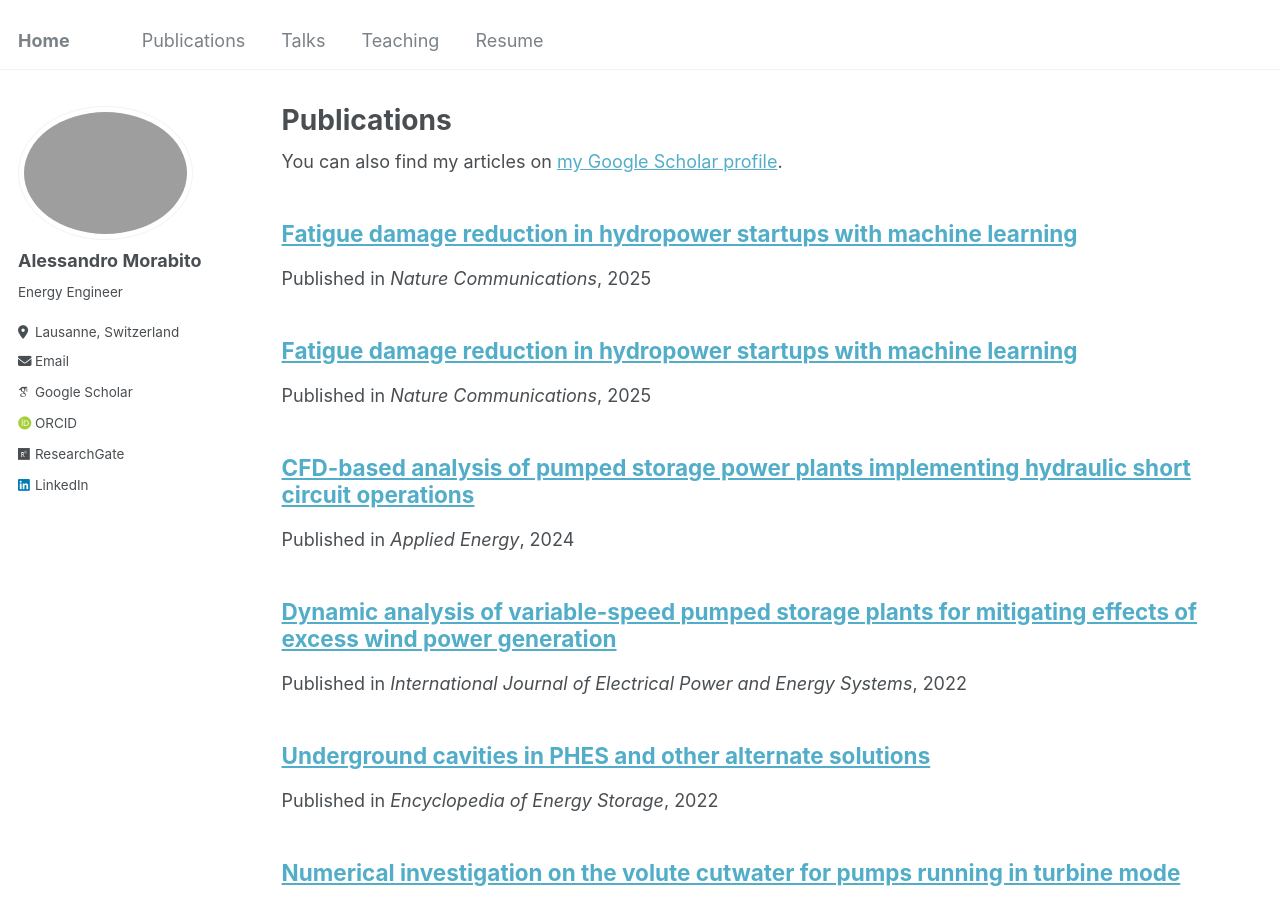
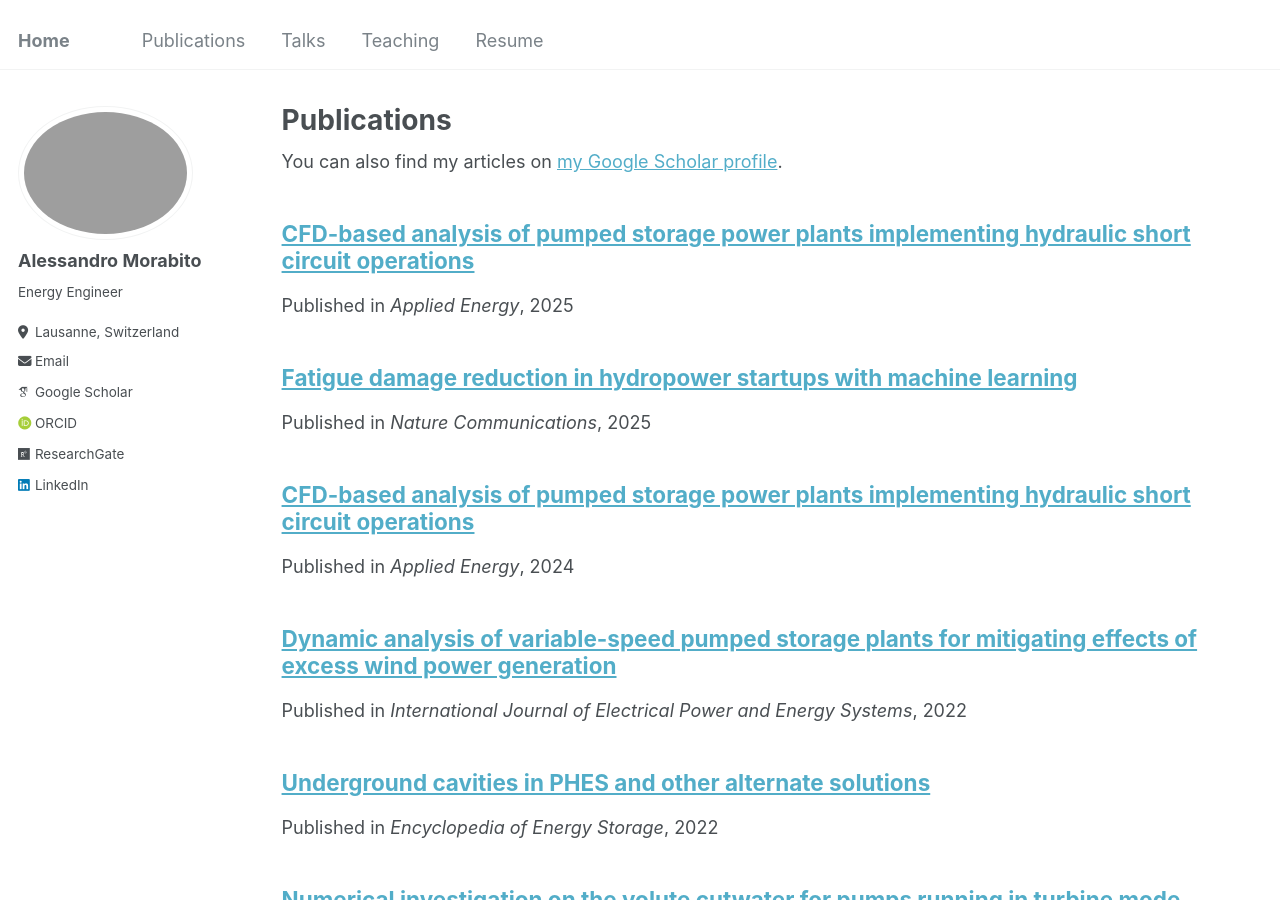
Before and after one commit to morabito-a/info, a Jekyll site: the page built from _pages/publications.md, in a window 1280 px wide and 900 px high. Built offline with Jekyll 4.4.1, drawn with Linux system fonts in a browser that asks for light colours; some web fonts are replaced.

Commit message:
Update 2025-Nature_Comm2.md

```diff
--- a/_publications/2025-Nature_Comm2.md
+++ b/_publications/2025-Nature_Comm2.md
@@ -1,10 +1,10 @@
 ---
-title: "Fatigue damage reduction in hydropower startups with machine learning"
+title: "CFD-based analysis of pumped storage power plants implementing hydraulic short circuit operations"
 collection: publications
-permalink: /publication/2025-Nature_Comm.md
+permalink: /publication/2024-CFD-HSC
 excerpt: ''
-date: 2025-03-01
-venue: 'Nature Communications'
+date: 2025-09-1
+venue: 'Applied Energy'
 paperurl: ''
 citation: 'Morabito, A.& Vagnoni, E. (2024). &quot;CFD-based analysis of pumped storage power plants implementing hydraulic short circuit operations.&quot; <i>Applied Energy</i> 369, 123474'
 ---
```
